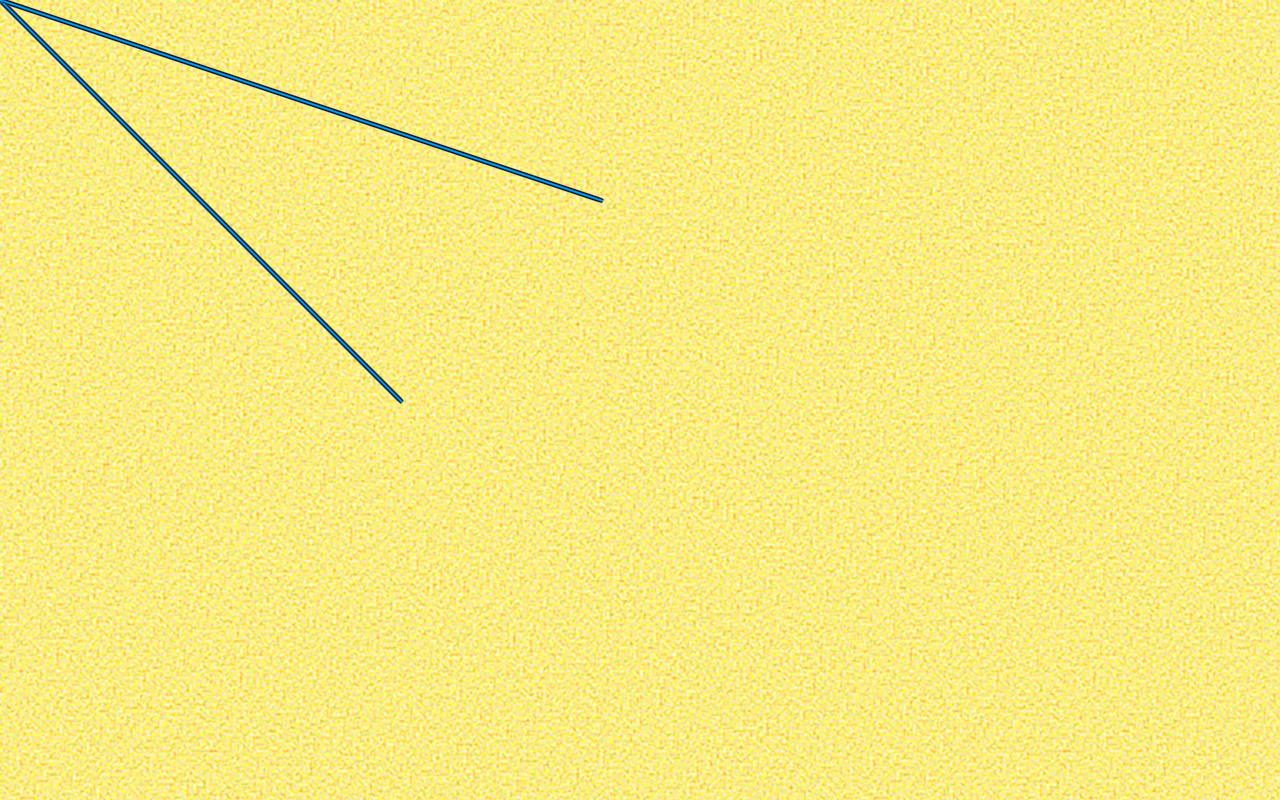
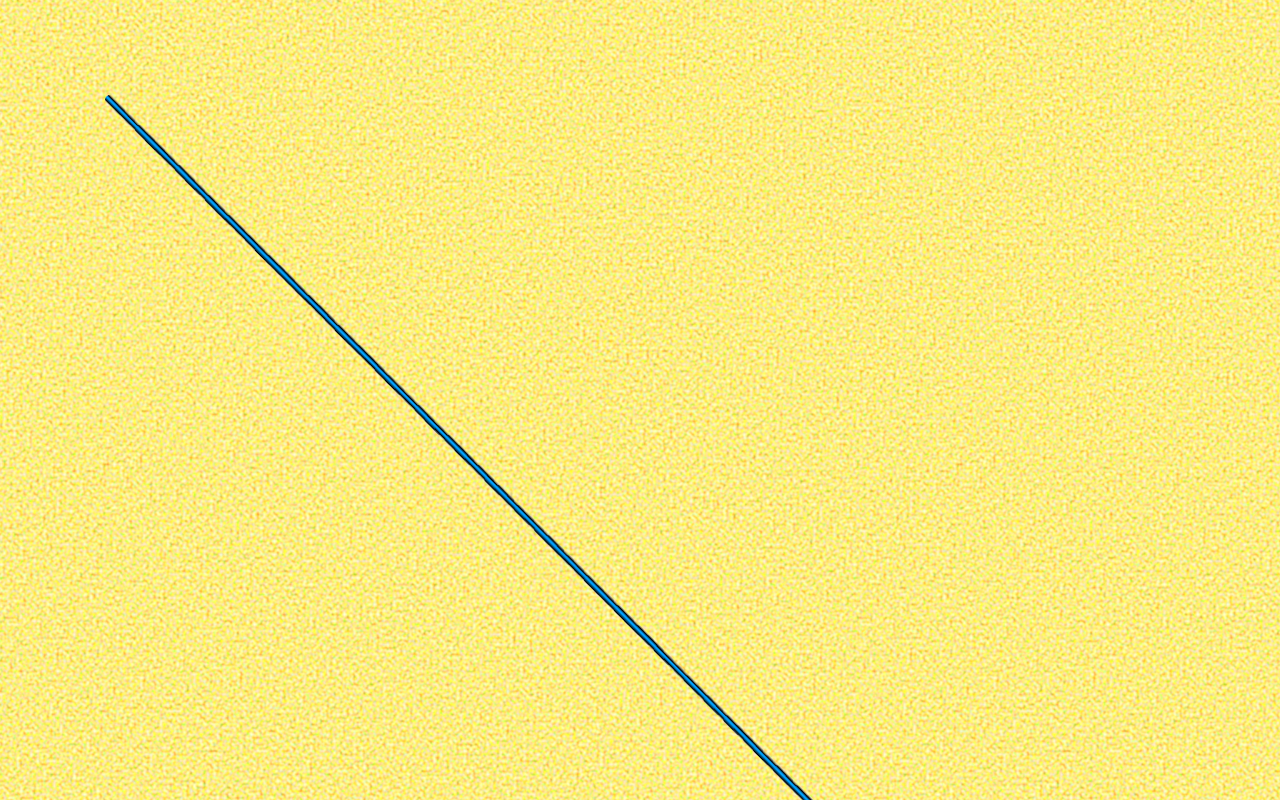
Before and after one commit to thelemonyfresh/particle-tracks, a plain HTML site: page index.html in a window 1280 px wide. Drawn offline with Linux system fonts and the light colour scheme.

Commit message:
Create working magnetic field particle paths.

```diff
--- a/index.html
+++ b/index.html
@@ -7,7 +7,7 @@
 
 </head>
 <body>
-  <canvas id="particles-canvas" class="full-window" style="z-index: 1"></canvas>
+  <canvas id="particle-tracks-canvas" class="full-window" style="z-index: 1"></canvas>
   <svg id="particle-tracks-svg" class="full-window">
     <filter id='bg-noise' x='0%' y='0%' width='100%' height='100%'>
       <feTurbulence id="bg-turbulence" type="fractalNoise" result="bgTurbulence" baseFrequency="0.3" />
--- a/particle_tracks.js
+++ b/particle_tracks.js
@@ -1,27 +1,72 @@
 /*
 
-*/
+ */
 
-// Assign html elements:
-//function init()
-let svg = document.getElementById("particle-tracks-svg");
-let filterTurbulence = document.getElementById('bg-turbulence');
+// Set up global namespace.
+var ParticleTracks = {};
 
-let canvas = document.getElementById("particles-canvas");
-let ctx = prepareCanvas(canvas);
-const dpRatio = window.devicePixelRatio;
+// Set up drawing canvas.
+window.onload = function() {
+  console.log("doc loaded");
+  ParticleTracks.width = 0;
+  ParticleTracks.height = 0;
 
+  ParticleTracks.svg = document.getElementById("particle-tracks-svg");
+  ParticleTracks.filterTurbulence = filterTurbulence = document.getElementById('bg-turbulence');
+  ParticleTracks.canvas = document.getElementById("particle-tracks-canvas");
+  ParticleTracks.ctx = prepareCanvas(ParticleTracks.canvas);
+  ParticleTracks.dpRatio = window.devicePixelRatio;
+
+  setInterval(drawPaths,50);
+  setInterval(updateBg,250);
+  //setInterval(fadeOut,10000);
+};
+
+function prepareCanvas(canvasElem) {
+  // Initialize canvas to the correct size
+  // https://github.com/zxlee618/drawing-on-a-html-canvas/blob/master/js/index.js
+  const dpr = window.devicePixelRatio || 1;
+  const rect = canvasElem.getBoundingClientRect();
+
+  // TODO: store canvas on resize and redraw existing state, so we can redraw all the time:
+  // https://stackoverflow.com/questions/5517783/preventing-canvas-clear-when-resizing-window
+  canvasElem.width = rect.width * dpr;
+  canvasElem.height = rect.height * dpr;
+
+  let context = canvasElem.getContext("2d");
+  context.scale(dpr, dpr);
+
+  ParticleTracks.width = rect.width;
+  ParticleTracks.height = rect.height;
+
+  return context;
+}
+
+// Drawing functions.
 function draw(x_i, y_i, x_f, y_f, lineWidth) {
+  let ctx = ParticleTracks.ctx;
   ctx.lineWidth = lineWidth;
   ctx.lineCap = 'round';
   ctx.beginPath();
 
-  let elementRect = canvas.getBoundingClientRect();
+  let elementRect = ParticleTracks.canvas.getBoundingClientRect();
 
-  ctx.moveTo(x_i - elementRect.left, y_i - elementRect.top);
-  ctx.lineTo(x_f - elementRect.left, y_f - elementRect.top);
+  // x_i = x_i - elementRect.left;
+  // x_f = x_f - elementRect.left;
+  // y_i = y_i - elementRect.top;
+  // y_f = y_f - elementRect.top;
 
-  // calculate correct gradient points
+  ctx.moveTo(x_i, y_i);
+  ctx.lineTo(x_f, y_f);
+
+  ctx.strokeStyle = particleTrackGradient(x_i, x_f, y_i, y_f, lineWidth);
+  ctx.lineWidth = lineWidth;
+  ctx.stroke();
+  ctx.closePath();
+}
+
+function particleTrackGradient(x_i,x_f,y_i,y_f,lineWidth) {
+  // calculate and prepare linear gradient perpendicular to particle path
   dx = x_i-x_f;
   dy = y_i-y_f;
   dist = Math.sqrt(dx*dx + dy*dy);
@@ -32,107 +77,126 @@ function draw(x_i, y_i, x_f, y_f, lineWidth) {
   x4 = x_i - (lineWidth/2)*dy;
   y4 = y_i + (lineWidth/2)*dx;
 
-  // stroke using a linear gradient
-  let gradient = ctx.createLinearGradient(x4,y4,x3,y3);
-
+  // particle tracks are blue in the center, with rough black edges
+  let gradient = ParticleTracks.ctx.createLinearGradient(x4,y4,x3,y3);
   gradient.addColorStop(0,'#ffffff00');
-  gradient.addColorStop(0.25,'black');
+  gradient.addColorStop(0.25 + Math.random()*0.1,'black');
   gradient.addColorStop(0.45,'#01A1FE');
   gradient.addColorStop(0.55,'#01A1FE');
-
-  gradient.addColorStop(0.75,'black');
+  gradient.addColorStop(0.75 + Math.random()*0.1,'black');
   gradient.addColorStop(1,'#ffffff00');
 
-  ctx.strokeStyle = gradient;
-  ctx.lineWidth = lineWidth;
-  ctx.stroke();
-  ctx.closePath();
+  return gradient;
+};
+
+function fadeOut() {
+  //ParticleTracks.ctx.fillStyle = 'transparent';//"rgba(255,255,255,0.1)";
+  //ParticleTracks.ctx.fillRect(0, 0, ParticleTracks.canvas.width, ParticleTracks.canvas.height);
+  console.log("fo");
+  console.log(ParticleTracks.svg);
+  ParticleTracks.ctx.globalAlpha = 0.5;
+  ParticleTracks.ctx.drawImage(ParticleTracks.svg, 0, 0);
 }
 
-var w = 0;
-var h = 0;
+function drawPaths() {
+  ParticleTracks.activeParticles.forEach(part => {
+    part.updatePosition();
+    draw(part.x,part.y,part.x_f,part.y_f, 10);
+  });
+};
 
-function prepareCanvas(canvasElem) {
-  // Initialize canvas to the correct size
-  // https://github.com/zxlee618/drawing-on-a-html-canvas/blob/master/js/index.js
-  const dpr = window.devicePixelRatio || 1;
-  const rect = canvasElem.getBoundingClientRect();
+// Make the Perlin noise background dynamic
+let seed = 1;
+function getSeed(){
+  seed = (seed + 1) % 100;
+  return seed;
+};
 
+function updateBg() {
+  filterTurbulence.setAttribute('seed',getSeed());
+};
 
-  // TODO: store canvas on resize and redraw existing state, so we can redraw all the time:
-  // https://stackoverflow.com/questions/5517783/preventing-canvas-clear-when-resizing-window
-  canvasElem.width = rect.width * dpr;
-  canvasElem.height = rect.height * dpr;
-
-  let context = canvasElem.getContext("2d");
-  context.scale(dpr, dpr);
-
-  w = rect.width;
-  h = rect.height;
-
-  console.log(`canvas w: ${canvas.width}`);
-  console.log(`context w: ${context.width}`);
-  console.log(`dpi: ${dpr}`);
-
-
-  return context;
-}
-
-
+// Particles
 class Particle {
-  constructor(pos_x, pos_y, vel_x, vel_y) {
+  constructor(pos_x, pos_y, vel_x, vel_y, charge, mass) {
     this.x = pos_x;
     this.y = pos_y;
 
     this.v_x = vel_x;
     this.v_y = vel_y;
 
+    this.mass = mass;
+    this.charge = charge;
+
+    this.chargeToMassRatio = charge/mass;
+
     this.x_f = this.x;
     this.y_f = this.y;
   };
 
+  absVelocity(){
+    return(Math.sqrt(Math.pow(this.v_x, 2) + Math.pow(this.v_y, 2)));
+  };
+
   updatePosition() {
-    //console.log(`x: ${this.x}, y: ${this.y}`);
+
+    let out_of_x = this.x > 2 * ParticleTracks.width || this.x < -1 * ParticleTracks.width;
+    let out_of_y = this.y > 2* ParticleTracks.height || this.y < -1 * ParticleTracks.height;
+    let stopped = this.absVelocity() <= 1.6;
+    if( out_of_x || out_of_y || stopped){
+      // remove from list of active particles if way off canvas
+      let index = ParticleTracks.activeParticles.indexOf(this);
+      ParticleTracks.activeParticles.splice(index,1);
+    }
+    console.log(`x: ${this.x}, y: ${this.y}`);
+    console.log(`vx: ${this.v_x}, vy: ${this.v_y}`);
+
     this.x = this.x_f;
     this.y = this.y_f;
 
+    // update velocity
+    let chargeToMassRatio = this.charge/this.mass;
+
     this.x_f = this.x + this.v_x;
     this.y_f = this.y + this.v_y;
+
+    let decay = 0.0025 * (1/this.mass) * (Math.pow(this.v_x, 2) + Math.pow(this.v_y, 2));
+
+    let delta_v_x = this.chargeToMassRatio * this.v_y * 0.05;
+    let delta_v_y = -1 * this.chargeToMassRatio * this.v_x * 0.05;
+
+    console.log(`abs vel: ${ this.absVelocity() } `);
+    console.log(`decay: ${decay}`);
+    //console.log(`delt vx: ${delta_v_x}`);
+    //console.log(`delt vy: ${delta_v_y}`);
+
+    this.v_x = this.v_x + delta_v_x - (decay * this.v_x / this.absVelocity());
+    this.v_y = this.v_y + delta_v_y - (decay * this.v_y / this.absVelocity());
+
+  };
+};
+
+class Electron extends Particle {
+  constructor(pos_x, pos_y, vel_x, vel_y) {
+    super(pos_x, pos_y, vel_x, vel_y, -1, 0.5);
   };
 }
 
+class Positron extends Particle {
+  constructor(pos_x, pos_y, vel_x, vel_y) {
+    super(pos_x, pos_y, vel_x, vel_y, 1, 0.5);
+  };
+}
 
-function drawPaths() {
-  //updateCanvasSize();
-  particles.forEach(part => {
-    part.updatePosition();
-    draw(part.x,part.y,part.x_f,part.y_f, 7);
-  });
-};
+class Muon extends Particle {
+  constructor(pos_x, pos_y, vel_x, vel_y){
+    super(pos_x, pos_y, vel_x, vel_y, -1, 1000);
+  }
 
-
+  // decays into one electron
+}
 // Container for particles
-let particles = [
-  new Particle(0,0, 2, 2),
-  new Particle(w/2,h/2, 3, 1),
+ParticleTracks.activeParticles = [
+  new Muon(110,100, 10, 10),
+  //new Positron(200,100,10,1)
 ];
-
-let seed = 1;
-function getSeed(){
-  seed = (seed + 1) % 100;
-  return seed;
-};
-
-
-function advanceFrame(){
-  drawPaths();
-};
-
-function updateBg() {
-  filterTurbulence.setAttribute('seed',getSeed());
-};
-
-svg.addEventListener("load",function(){
-  setInterval(advanceFrame,25);
-  setInterval(updateBg,250);
-});
```
